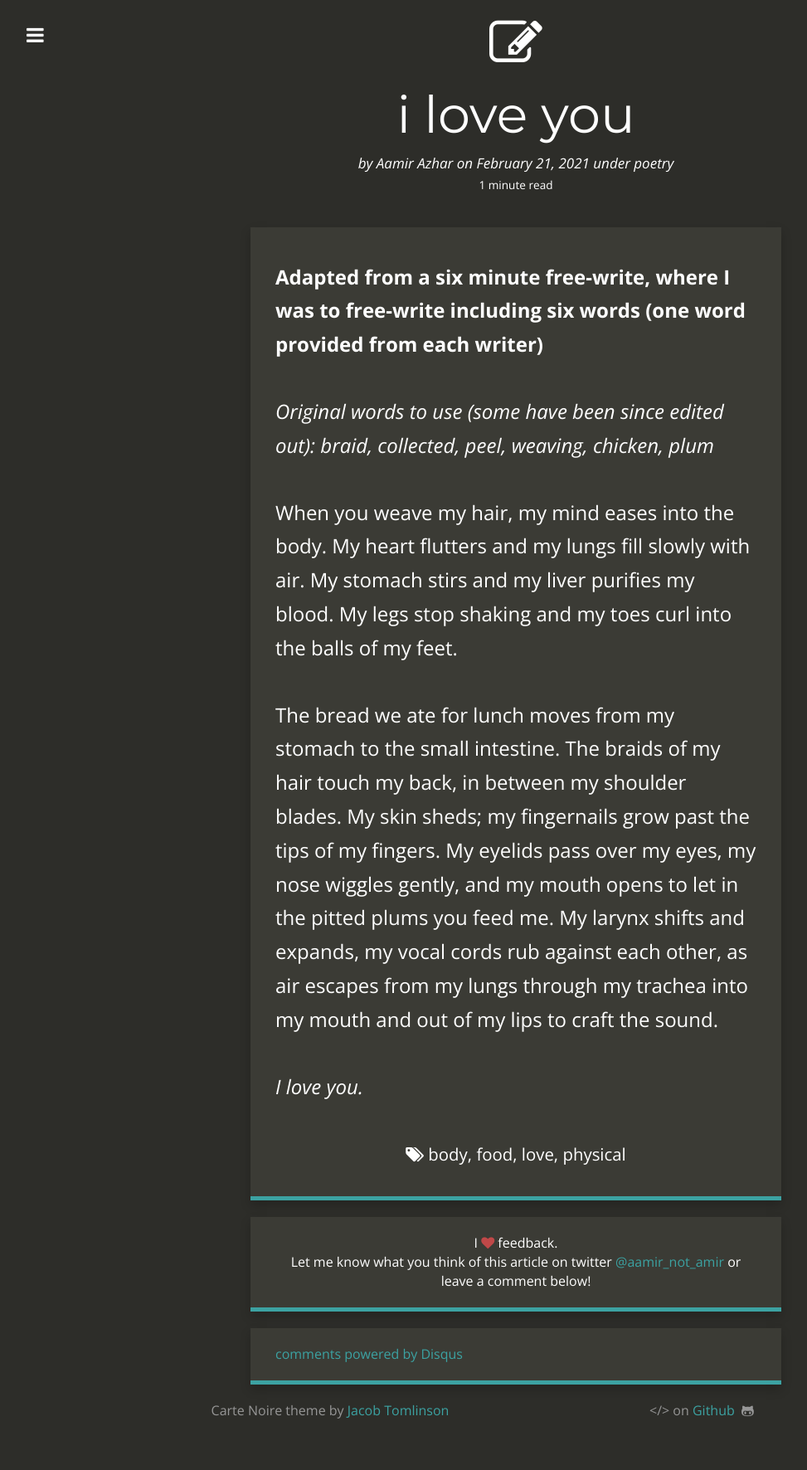
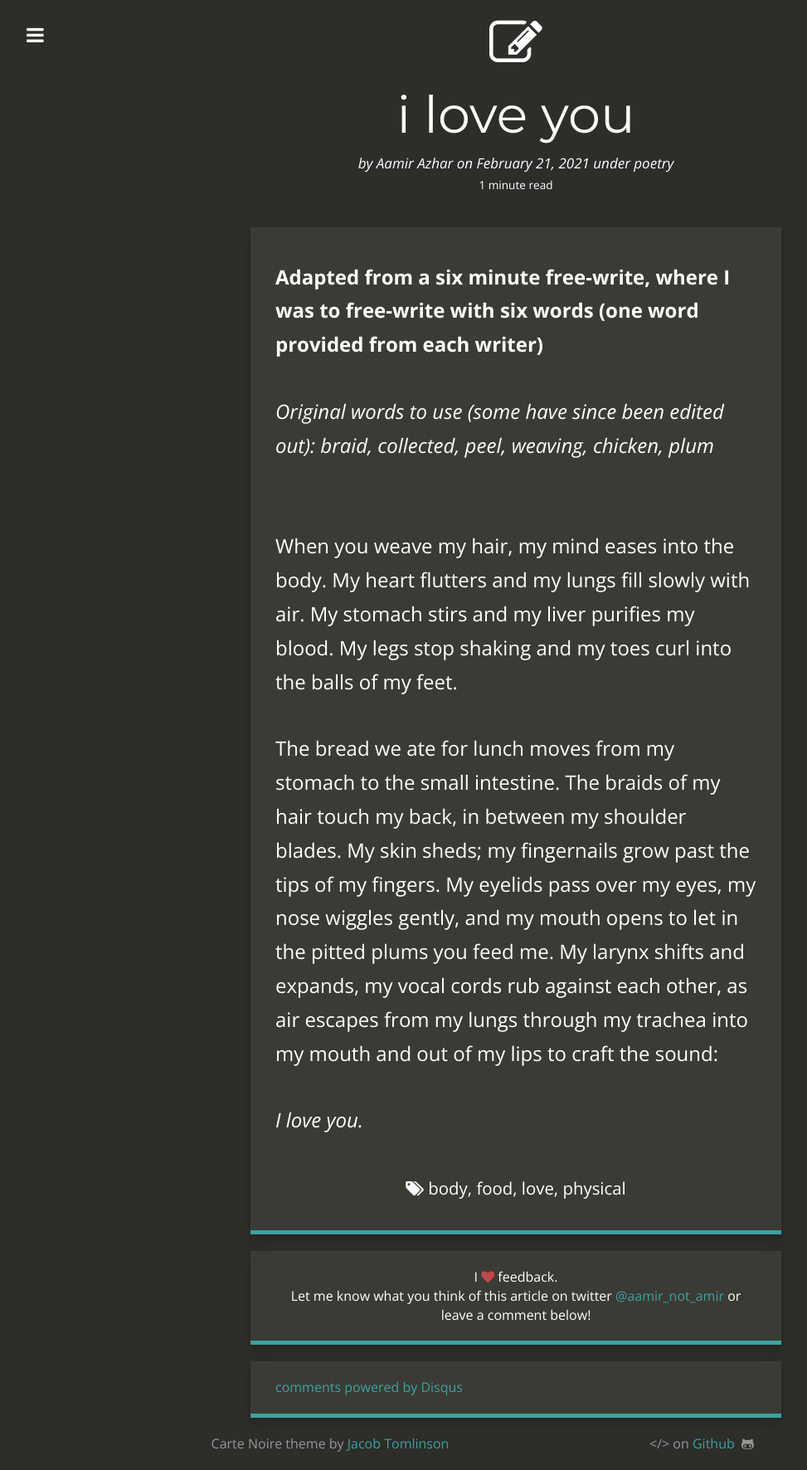
Before and after one commit to jacobtomlinson/carte-noire, a Jekyll site: the page built from _posts/2021-02-21-i-love-you.md, in a window 1280 px wide. Shown: the whole page at 83% size, without its empty margins (18-991 px from the left). Built offline with Jekyll 4.4.1, drawn with Linux system fonts in a browser that asks for light colours; nearby versions of some CDN libraries; comment, search, counter and statistics services are not loaded; before the commit the page ends 1731 px from its top, so only the background shows below that.

Commit message:
Fix formatting for i love you writing exercise

```diff
--- a/_posts/2021-02-21-i-love-you.md
+++ b/_posts/2021-02-21-i-love-you.md
@@ -12,12 +12,13 @@ tags:
   - love
   - physical
 ---
-**Adapted from a six minute free-write, where I was to free-write including six words (one word provided from each writer)**
+**Adapted from a six minute free-write, where I was to free-write with six words (one word provided from each writer)**
 
-*Original words to use (some have been since edited out): braid, collected, peel, weaving, chicken, plum*
+*Original words to use (some have since been edited out): braid, collected, peel, weaving, chicken, plum*
 
+<br>
 When you weave my hair, my mind eases into the body. My heart flutters and my lungs fill slowly with air. My stomach stirs and my liver purifies my blood. My legs stop shaking and my toes curl into the balls of my feet.
 
-The bread we ate for lunch moves from my stomach to the small intestine. The braids of my hair touch my back, in between my shoulder blades. My skin sheds; my fingernails grow past the tips of my fingers. My eyelids pass over my eyes, my nose wiggles gently, and my mouth opens to let in the pitted plums you feed me. My larynx shifts and expands, my vocal cords rub against each other, as air escapes from my lungs through my trachea into my mouth and out of my lips to craft the sound.
+The bread we ate for lunch moves from my stomach to the small intestine. The braids of my hair touch my back, in between my shoulder blades. My skin sheds; my fingernails grow past the tips of my fingers. My eyelids pass over my eyes, my nose wiggles gently, and my mouth opens to let in the pitted plums you feed me. My larynx shifts and expands, my vocal cords rub against each other, as air escapes from my lungs through my trachea into my mouth and out of my lips to craft the sound:
 
 *I love you.*
```
